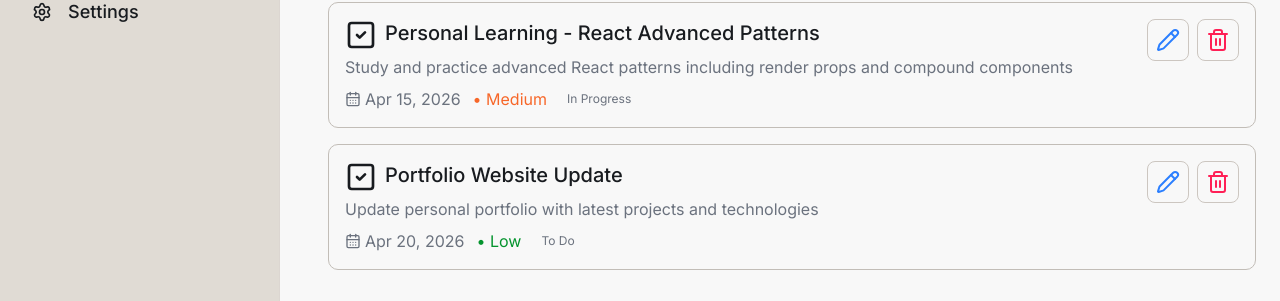
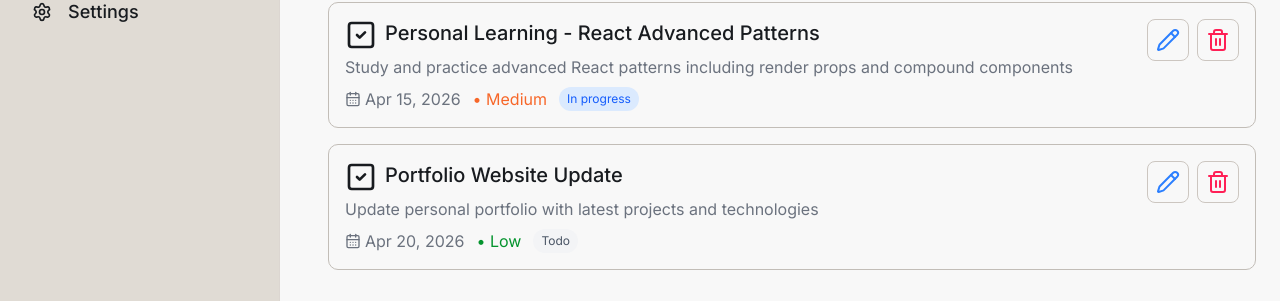
Before and after one commit to nicknasakt7/my-project-teamflow-frontend, a Next.js app: page /tasks/my in a window 1280 px wide. Shown: the part 374-675 px from the top of the page. Built offline with nearby package versions, Linux system fonts and the light colour scheme.

Commit message:
feat: Adjust type of mock up data to be array of  MyOwnTaskItemProps

```diff
--- a/src/app/(main)/tasks/my/create/page.tsx
+++ /dev/null
@@ -1,3 +0,0 @@
-export default function CreateTaskPage() {
-  return <div>CreateTaskPage</div>;
-}
--- a/src/components/features/employees/register-member-form.tsx
+++ b/src/components/features/employees/register-member-form.tsx
@@ -19,7 +19,7 @@ import { Loader } from 'lucide-react';
 import { useTransition } from 'react';
 import { RegisterInput, registerSchema } from '@/lib/schemas/auth.schema';
 import GenderSelect from '@/components/shared/gender-select';
-import PositionSelect from '@/components/shared/position-select';
+
 import LevelSelect from '@/components/shared/level-select';
 import PositionAdminSelect from '@/components/shared/position-admin-select';
 
--- a/src/components/features/tasks/my-own-task-card.tsx
+++ b/src/components/features/tasks/my-own-task-card.tsx
@@ -1,7 +1,7 @@
 import { CalendarDays, SquareCheck, Pencil, Trash2 } from 'lucide-react';
 
 export type MyOwnTaskItemProps = {
-  id: number;
+  id: string;
   title: string;
   description: string;
   status: 'Todo' | 'In progress' | 'Done';
--- a/src/components/mocks/mock-data.ts
+++ b/src/components/mocks/mock-data.ts
@@ -3,6 +3,7 @@ import { Member } from '../features/employees/team-member';
 import { ProjectCardProps } from '../features/projects/project-card';
 import { TaskItemProps } from '../features/tasks/task-item';
 import { MemberCardProps } from '../features/employees/member-card';
+import { MyOwnTaskItemProps } from '../features/tasks/my-own-task-card';
 
 export const data = {
   summary: {
@@ -421,11 +422,11 @@ export const myTasks = [
     description: 'Implement metadata and structured data',
     dueDate: '4/28/2024',
     priority: 'Low',
-    status: 'To Do',
+    status: 'Todo',
   },
 ];
 
-export const myOwnTasks = [
+export const myOwnTasks: MyOwnTaskItemProps[] = [
   {
     id: '1',
     title: 'Personal Learning - React Advanced Patterns',
@@ -433,7 +434,7 @@ export const myOwnTasks = [
       'Study and practice advanced React patterns including render props and compound components',
     dueDate: 'Apr 15, 2026',
     priority: 'Medium',
-    status: 'In Progress',
+    status: 'In progress',
   },
   {
     id: '2',
@@ -442,6 +443,6 @@ export const myOwnTasks = [
       'Update personal portfolio with latest projects and technologies',
     dueDate: 'Apr 20, 2026',
     priority: 'Low',
-    status: 'To Do',
+    status: 'Todo',
   },
 ];
```
Also changed, not shown: src/components/shared/position-admin-select.tsx (+1 -6 lines).
